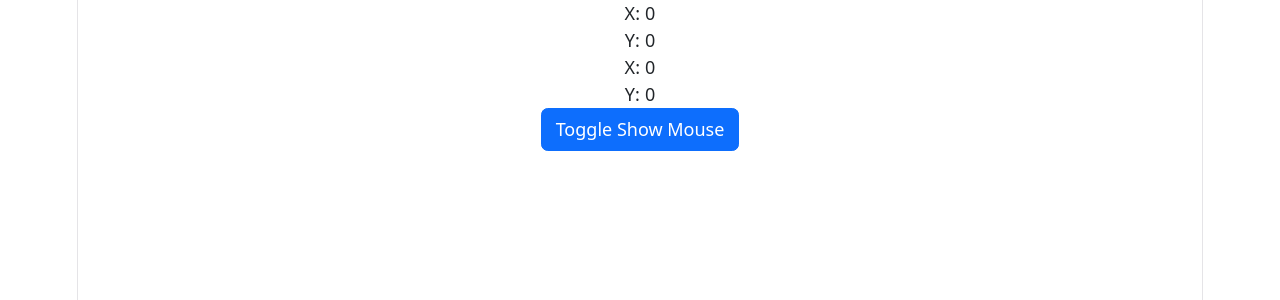
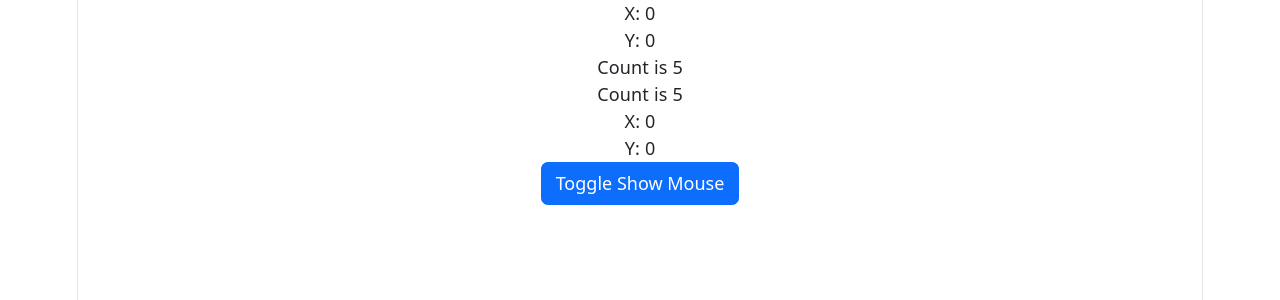
Before and after one commit to kelechiorunta/react_training, a React (Vite) app: page / in a window 1280 px wide. Shown: the top 300 px of the page. Built offline with nearby package versions, Linux system fonts and the light colour scheme.

Commit message:
add both optimized and unoptimized components

```diff
--- a/src/App.tsx
+++ b/src/App.tsx
@@ -10,8 +10,8 @@ import "./App.css";
 // import FunctionalTimerComponent from "./components/FunctionalTimerComponent";
 import MouseTracker from "./components/tega/useEffect/MouseTracker";
 // import FunctionalTimerComponent from "./components/FunctionalTimerComponent";
-// import OptimizedTimerComponent from "./components/OptimizedTimerComponent";
-// import UnOptimizedTimerComponent from "./UnOptimizedTimerComponent";
+import OptimizedTimerComponent from "./components/OptimizedTimerComponent";
+import UnOptimizedTimerComponent from "./UnOptimizedTimerComponent";
 import TaskTwo from "./components/zekeri/useEffect/TaskTwo";
 
 function App() {
@@ -34,8 +34,8 @@ function App() {
       </ClassTimerComponent> */}
       {/* <FunctionalTimerComponent /> */}
       <MouseTracker />
-      {/* <OptimizedTimerComponent />
-      <UnOptimizedTimerComponent /> */}
+      <OptimizedTimerComponent />
+      <UnOptimizedTimerComponent />
       <TaskTwo />
 
       {/* <NormalizedStateComponent /> */}
```
